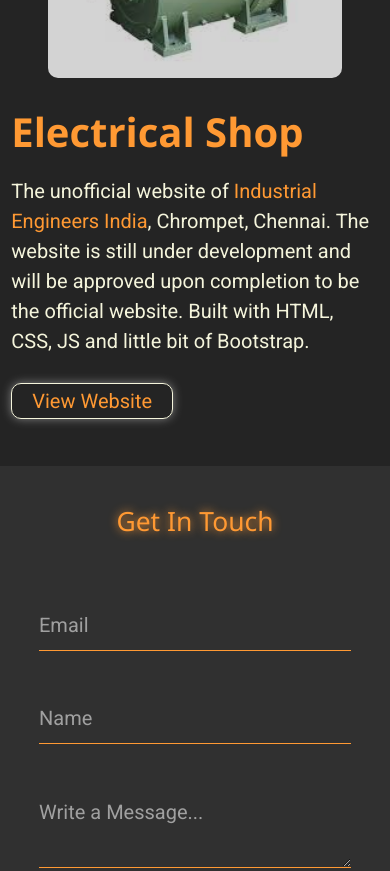
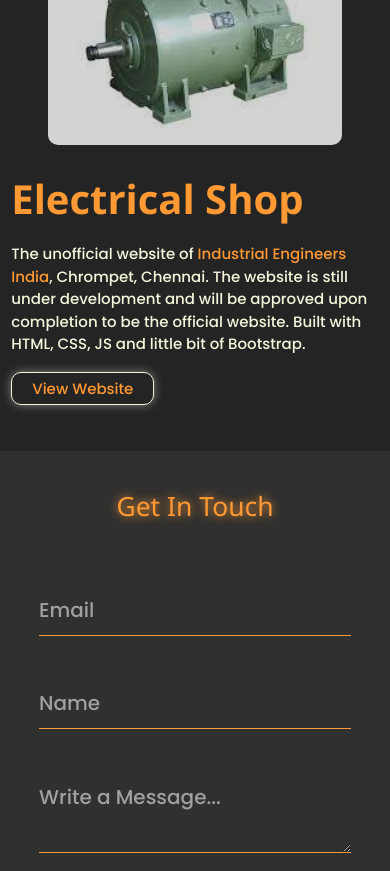
Before and after one commit to Eswar317/Eswar_Ravichandran, a plain HTML site: page index.html in a window 390 px wide. Shown: the part 5026-5897 px from the top of the page. Drawn offline with nearby package versions, Linux system fonts and the light colour scheme.

Commit message:
Add files via upload

```diff
--- a/style.css
+++ b/style.css
@@ -1,9 +1,9 @@
-@import url('https://fonts.googleapis.com/css2?family=Roboto&display=swap');
+@import url('https://fonts.googleapis.com/css2?family=Poppins:wght@500&display=swap');
 * {
     margin: 0%;
     padding: 0%;
     box-sizing: border-box;
-    font-family: 'Roboto', sans-serif;
+    font-family: 'Poppins', sans-serif;
 }
 html, body {
     scroll-behavior: smooth;
@@ -463,7 +463,7 @@ header button:hover a {
         transform: translateY(-50%);
     }
     #e-t {
-        bottom: 5%;
+        bottom: 6%;
     }
     #er {
         font-size: 200px;
@@ -501,6 +501,9 @@ header button:hover a {
     #slide-img img{
         width: 80%;
     }
+    #slide-cnt p {
+        font-size: 15px;
+    }
     #contact-form input[type="text"], #contact-form input[type="email"], #contact-form textarea {
         width: 80%;
     }
```
